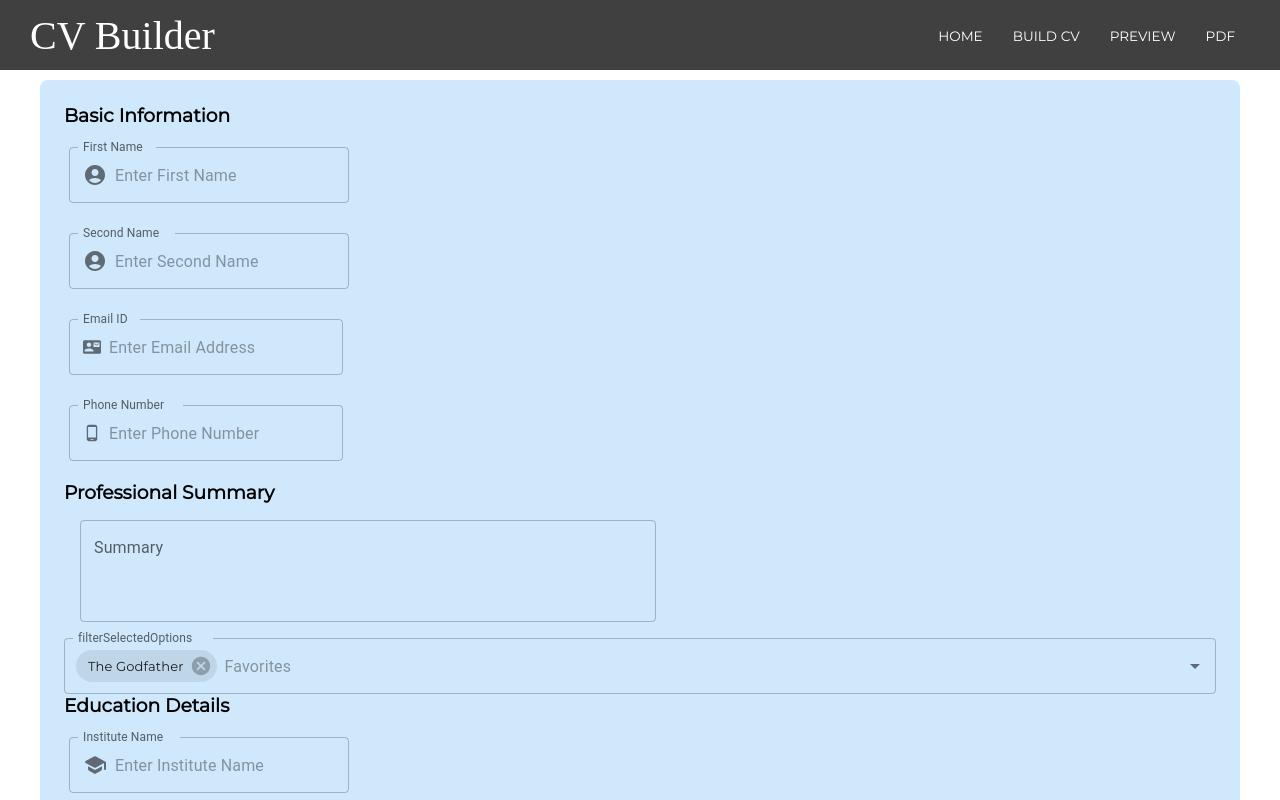
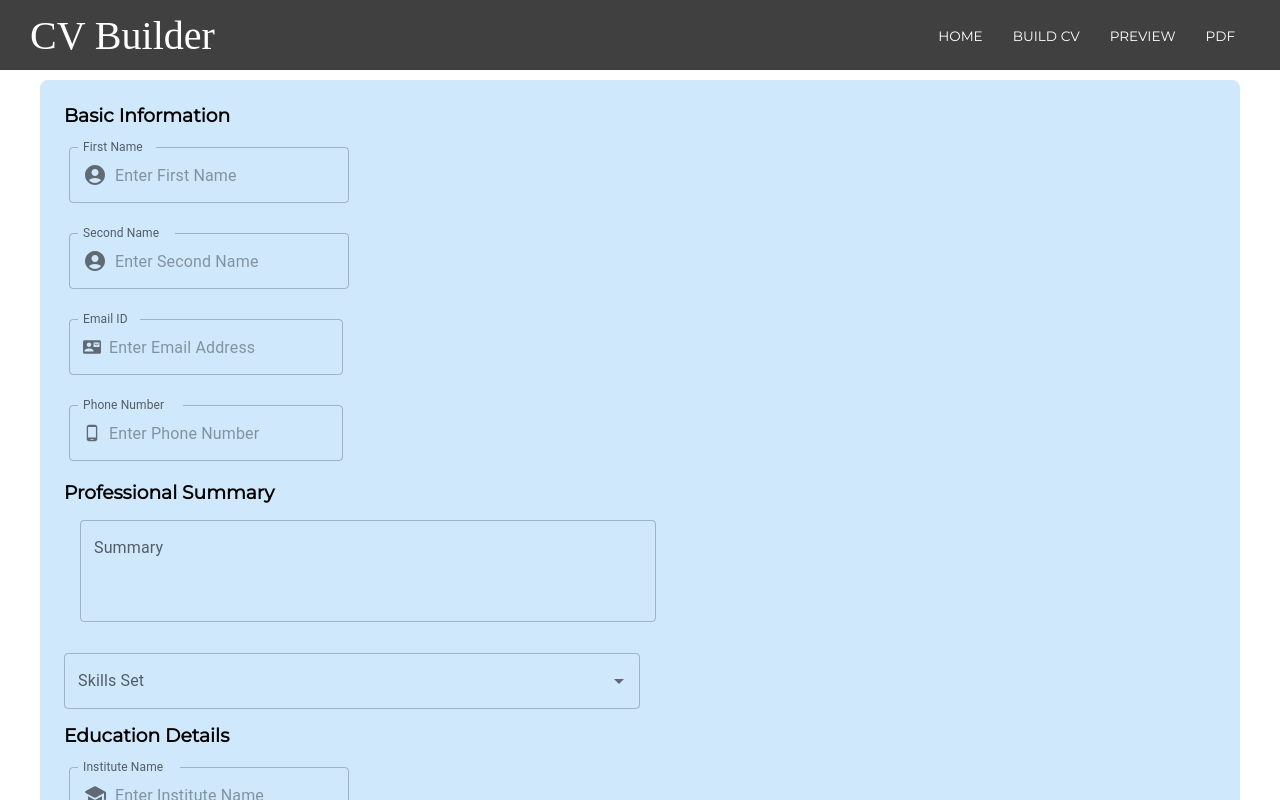
Before and after one commit to maijako/CV-generator, a React (Create React App) app: page /buildCV in a window 1280 px wide. Shown: the top 800 px of the page. Built offline with nearby package versions, Linux system fonts and the light colour scheme; a web font is replaced by a local one; what @react-pdf/renderer would draw is missing.

Commit message:
Adds details to the skill set list

```diff
--- a/src/components/cvcomponents/ProfessionalSummary.js
+++ b/src/components/cvcomponents/ProfessionalSummary.js
@@ -3,12 +3,19 @@ import { TextField } from '@mui/material';
 import Autocomplete from '@mui/material/Autocomplete';
 
 function ProfessionalSummary() {
-    const top100Films = [
-        { title: 'The Shawshank Redemption', year: 1994 },
-        { title: 'The Godfather', year: 1972 },
-        { title: 'The Godfather: Part II', year: 1974 },
-        { title: 'The Dark Knight', year: 2008 },
-        { title: '12 Angry Men', year: 1957 }
+    const skillsList = [
+        { title: 'HTML'},
+        { title: 'CSS'},
+        { title: 'JavaScript'},
+        { title: 'Bootstrap'},
+        { title: 'jQuery'},
+        { title: 'Git and GitHub'},
+        { title: 'ReactJS'},
+        { title: 'Material UI'},
+        { title: 'Tailwind'},
+        { title: 'TypeScript'},
+        { title: 'Cloud Computing'},
+        { title: 'Amazon Web Services (AWS)'}
     ];
     return(
         <>
@@ -26,17 +33,18 @@ function ProfessionalSummary() {
             <Autocomplete
                 multiple
                 id="tags-outlined"
-                options={top100Films}
+                options={skillsList}
                 getOptionLabel={(option) => option.title}
-                defaultValue={[top100Films[1]]}
+
                 filterSelectedOptions
                 renderInput={(params) => (
                 <TextField
                     {...params}
-                    label="filterSelectedOptions"
-                    placeholder="Favorites"
+                    label="Skills Set"
+                    placeholder="Choose Your Skill Set"
                 />
                 )}
+                sx={{margin: "15px 0", width: "50%"}}
             />
         </>
     );
```
